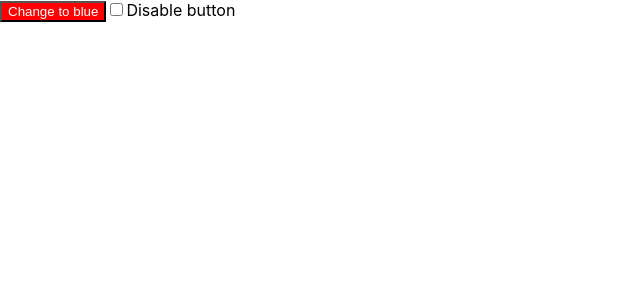
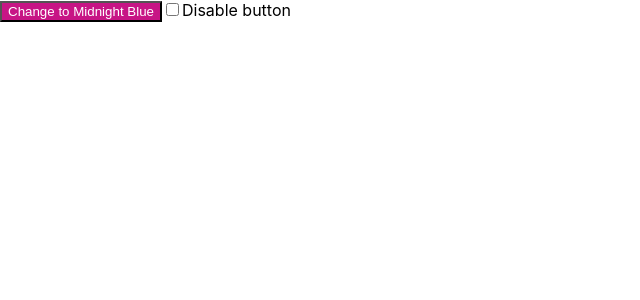
Before and after one commit to malinovaya0iriska/color-buttons-tests, a React (Create React App) app: page / in a window 1280 px wide. Shown: the top 300 px of the page, without its empty margins (0-640 px from the left). Built offline with nearby package versions, Linux system fonts and the light colour scheme.

Commit message:
update colors for buttons with  multiple words values

```diff
--- a/src/App.js
+++ b/src/App.js
@@ -6,16 +6,16 @@ export const replaceCamelCaseWithSpaces = (colorName) => {
 }
 
 function App() {
-  const [buttonColor, setButtonColor] = useState('red');
+  const [buttonColor, setButtonColor] = useState('MediumVioletRed');
   const [disabled, setDisabled] = useState(false);
 
-  const newButtonColor = buttonColor === 'red' ? 'blue' : 'red';
+  const newButtonColor = buttonColor === 'MediumVioletRed' ? 'MidnightBlue' : 'MediumVioletRed';
   return (
     <div >
       <button style={{ backgroundColor:disabled ? 'gray' : buttonColor, color: '#fff' }}
         onClick={() => setButtonColor(newButtonColor)}
         disabled={disabled}>
-        Change to {newButtonColor}
+        Change to {replaceCamelCaseWithSpaces(newButtonColor)}
       </button>
       <input type="checkbox"
       id="disable-button"
```
Also changed, not shown: 1 other file (tests, documents, lock files or other folders).
